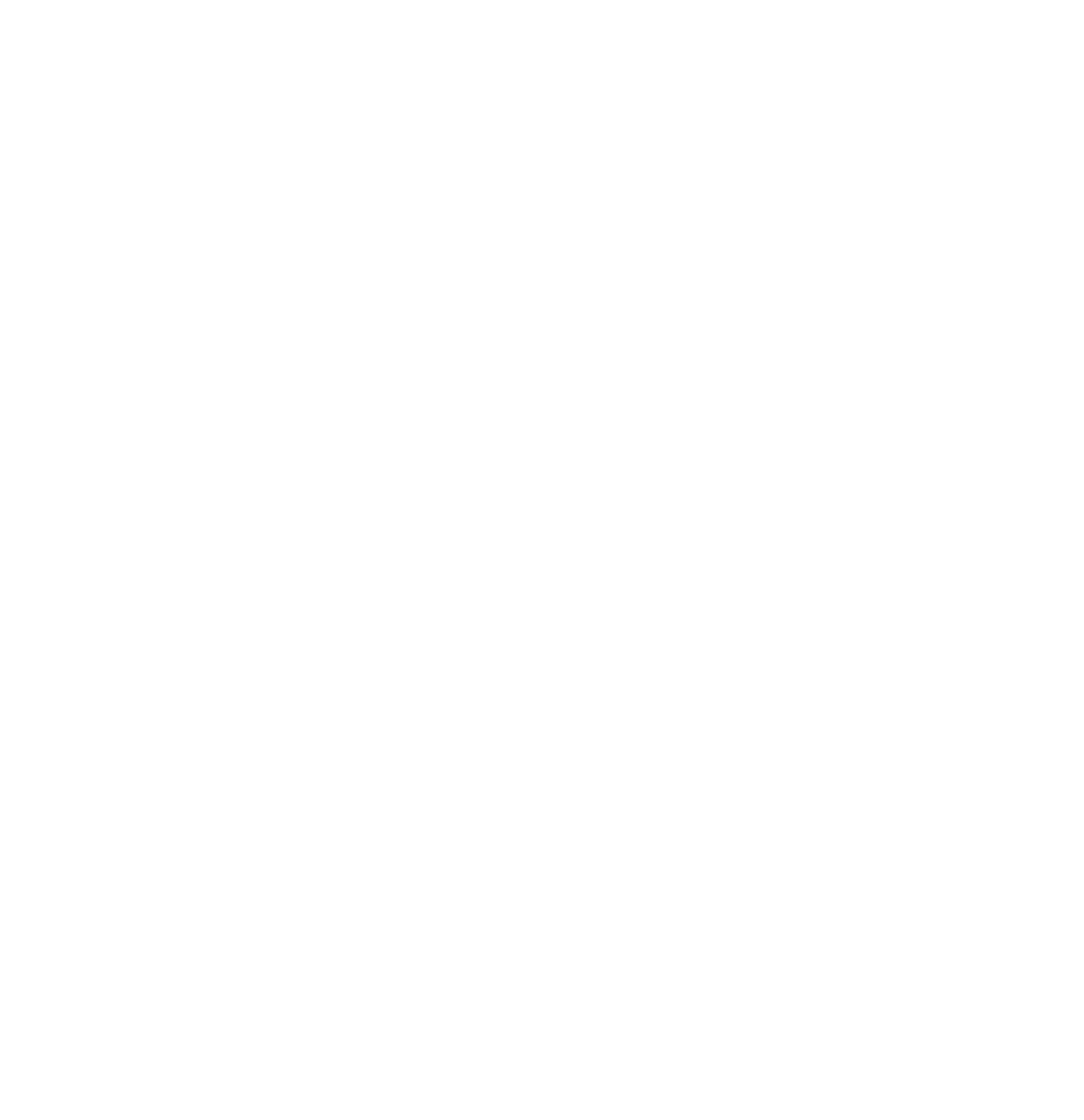
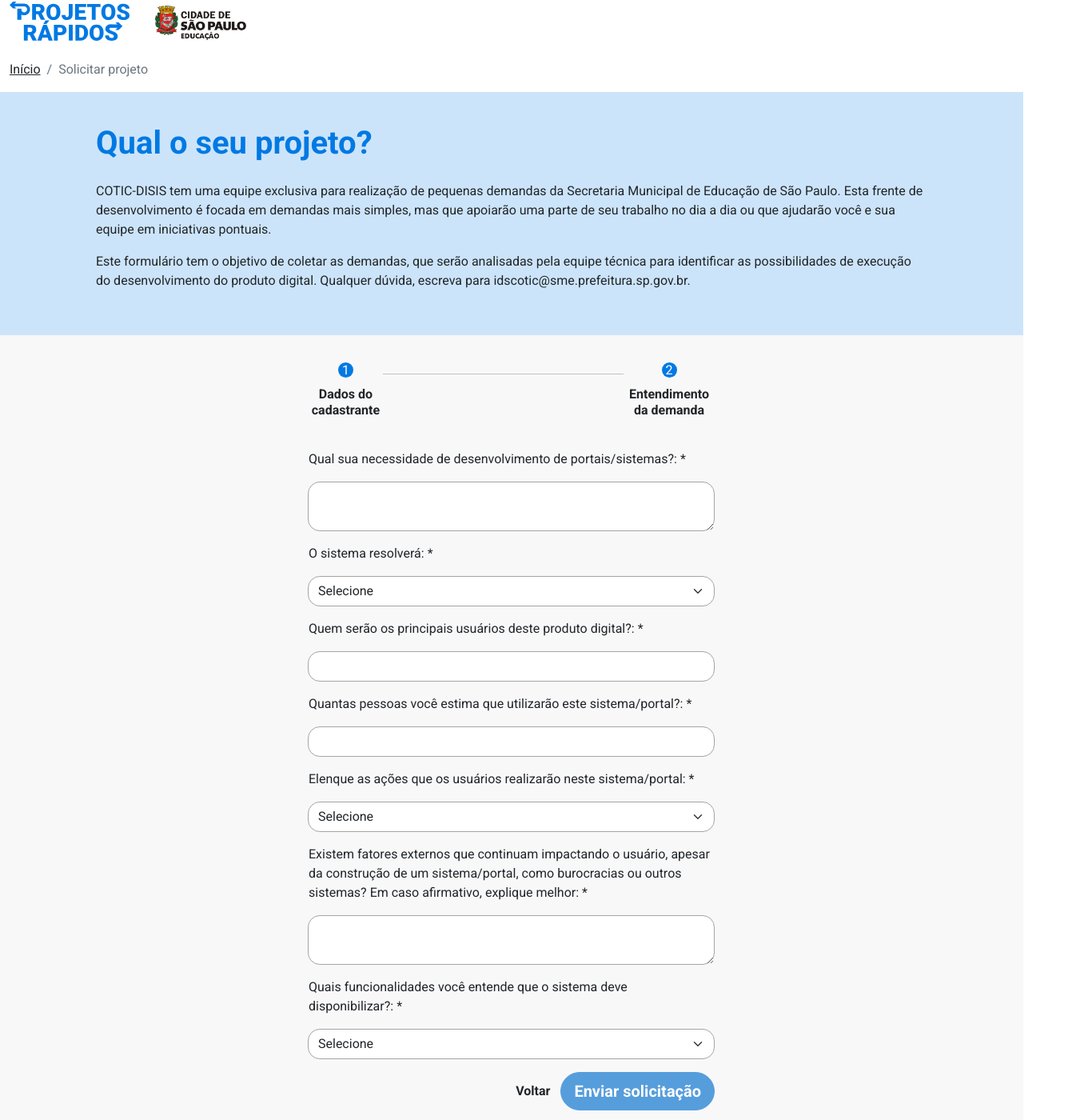
Before and after one commit to prefeiturasp/SME-ProjetosRapidos-FrontEnd, a React (Create React App) app: page /projetosrapidos/solicitar in a window 1280 px wide. Shown: the part 120-1520 px from the top of the page at 80% size, 1356 px wide, since content can reach past the window. Before the commit the page ends 800 px from the top, so only its background shows below. Built offline with nearby package versions, Linux system fonts and the light colour scheme.

Commit message:
Implementa pagina formulario de solicitacao

```diff
--- a/src/App.js
+++ b/src/App.js
@@ -1,7 +1,10 @@
 import React, { useState } from "react";
 import { Switch, Route } from "react-router-dom";
-import Home from "./components/Home/Home";
+import Home from "pages/Home/Home";
 import "resources/style/style";
+import ProjectRequestForm from "pages/ProjectRequest/ProjectRequestForm";
+import Menu from "components/MenuSuperior/Menu";
+import { Rodape } from "components/Rodape";
 
 export default function App(props){
   const initialState = {
@@ -46,6 +49,7 @@
       className={`${state.alterarFonte && "fonte-maior"}
         ${state.alterarContraste && "alto-contraste"}`}
     >
+      <Menu/>
       <Switch>
         <Route
           path="/"
@@ -53,14 +57,19 @@
           render={props => (
             <Home
               {...props}
-              alterarFonte={handleAlterarFonte}
-              alterarContraste={handleAlterarContraste}
-              focusBusca={handleFocusBusca}
-              focusBuscaAtributo={state.focusBuscaAtributo}
+            />
+          )}
+        />
+        <Route
+          path="/solicitar"
+          render={props => (
+            <ProjectRequestForm
+              {...props}
             />
           )}
         />
       </Switch>
+      <Rodape/>
     </div>
   );
 }
--- a/src/components/shared/button/Button.jsx
+++ b/src/components/shared/button/Button.jsx
@@ -8,7 +8,7 @@
   const icons = {
     'arrow-circle-alt': faArrowAltCircleRight
   };
-  const { title, iconRight, onClick, ...rest } = props;
+  const { title, iconRight, onClick, color="primary", size="lg", ...rest } = props;
 
   function handleClick(ev){
     ev.preventDefault();
@@ -17,7 +17,7 @@
 
   return (
     <button
-        className="btn btn-primary btn-large fw-bold btn-radius fs-5 my-3 w-auto"
+        className={`btn btn-${color} btn-${size} fw-bold btn-radius my-3 w-auto`}
         type="submit"
         onClick={handleClick}
         {...rest}
--- a/src/components/Home/Home.jsx
+++ b/src/pages/Home/Home.jsx
@@ -1,7 +1,5 @@
 import React, {useState} from "react";
 import { Figura1SecaoRegras, Figura2RealizarCadastro, Figura2SecaoRegras, Figura3SecaoRegras, FiguraPontosImportantes, FiguraRealizarCadastro, FiguraSecaoBanner } from "resources/assets";
-import Menu from "../MenuSuperior/Menu";
-import { Rodape } from "../Rodape";
 import Button from "components/shared/button/Button";
 
 import {FontAwesomeIcon} from "@fortawesome/react-fontawesome";
@@ -231,7 +229,7 @@
     };
 
     return (
-      <Section className="mt-5" bgColor="#F8F8F9">
+      <Section bgColor="#F8F8F9">
         <form className="d-flex justify-content-center">
           <div className="row w-100 w-lg-50 col-md-12">
             <h2 className="text-center fw-bold mb-4 px-0">
@@ -287,8 +285,6 @@
   };
 
   return (
-    <div>
-      <Menu {...props} />
     <div id="conteudo" className="w-100">
         {renderHeaderSection()}
         {renderAboutSection()}
@@ -297,7 +293,5 @@
         {renderSignupSection()}
         <Contact/>
       </div>
-      <Rodape />
-    </div>
   );
 }
--- /dev/null
+++ b/src/pages/ProjectRequest/ProjectRequestForm.jsx
@@ -0,0 +1,264 @@
+import React, {useState} from "react";
+import Button from "components/shared/button/Button";
+
+import {FontAwesomeIcon} from "@fortawesome/react-fontawesome";
+import {faCheckCircle} from "@fortawesome/free-solid-svg-icons";
+import InputText from "components/shared/input/InputText";
+import InputSelect from "components/shared/input-select/InputSelect";
+import "./step.scss";
+
+export default function ProjectRequestForm(props){
+
+  function Section({children, styleProps ={}, className='', bgColor = ''}) {
+    return(
+      <div style={{...styleProps, backgroundColor: bgColor}} className={className}>
+        <section className="container">
+          <div className="mx-md-5 p-3 px-md-5">
+            {children}
+          </div>
+        </section>
+      </div>
+    );
+  };
+
+  const renderHeaderSection = () => {
+    return (
+      <Section bgColor={"#0079E333"}>
+        <div className="row">
+          <div className="col-lg-12 p-4">
+            <h1 className="fw-bold mb-4" style={{color: '#0079E3'}}>
+              Qual o seu projeto?
+            </h1>
+            <p>
+              COTIC-DISIS tem uma equipe exclusiva para realização de pequenas demandas da Secretaria Municipal de Educação de São Paulo.
+              Esta frente de desenvolvimento é focada em demandas mais simples, mas que apoiarão uma parte de seu trabalho no dia a dia ou que ajudarão você e sua equipe em iniciativas pontuais.
+            </p>
+            <p>
+              Este formulário tem o objetivo de coletar as demandas, que serão analisadas pela equipe técnica para identificar as possibilidades de execução do desenvolvimento do produto digital.
+              Qualquer dúvida, escreva para idscotic@sme.prefeitura.sp.gov.br.
+            </p>
+          </div>
+        </div>
+      </Section>
+    );
+  }
+
+  function Contact(){
+    const resolveOptions = [
+      "Uma demanda pontual (inscrições, divulgação de eventos, entre outros)",
+      "Uma demanda contínua da minha área"
+    ];
+
+    const coordenadorias = [
+      "COTIC",
+      "COPED",
+      "CODAE",
+      "COPLAN",
+      "COCEU",
+      "COGEP",
+      "COMPS",
+      "COMAPRE",
+      "COSERV",
+      "CONT",
+      "ASCOM",
+      "AJ",
+      "ASPAR",
+      "NUTAC",
+      "Núcleo Administrativo",
+      "Outra: abrir campo de texto"
+    ];
+    const [form, setForm] = useState({
+      name: '',
+      contact: '',
+      phone: '',
+      responsible_name: '',
+      coordenadoria: '',
+
+      necessidade: '',
+      resolucoes: '',
+      principais_usuarios: '',
+      estimativa_publico: '',
+      acoes: '',
+      fatores_externos: '',
+      funcionalidades: ''
+    });
+
+    const steps = {
+      1: "Dados do cadastrante",
+      2: "Entendimento da demanda"
+    };
+
+    const actionsSelect = [
+      "Acessar informações sobre o projeto",
+      "Realizar um cadastro",
+      "Acompanhar um fluxo de processo"
+    ];
+
+    const funcionalidadesSelect = [
+      "Página Inicial",
+      "Páginas de conteúdo/informativas",
+      "Formulário de cadastro",
+      "Área para usuário realizar login",
+      "Área para visualização de fluxos de acompanhamento de processos"
+    ];
+
+    const [currentStep, setStep] = useState(2);
+
+    function handleChange(ev){
+      setForm(prev => {return {...prev, [ev.target.name]: ev.target.value}})
+    };
+
+    function canBeSubmitted(){
+      return (
+        currentStep === 1 ? (
+          form.name !== '' &&
+          form.contact !== '' &&
+          form.responsible_name &&
+          form.coordenadoria !== ''
+        ) : (
+          form.name !== '' &&
+          form.contact !== '' &&
+          form.responsible_name &&
+          form.coordenadoria !== ''
+        )
+      );
+    };
+
+    function handleNext(){
+      setStep(prev => prev + 1);
+    };
+
+    function handleBack(){
+      setStep(prev => prev - 1);
+    };
+
+    function handleSubmit(){
+
+    };
+
+    return (
+      <Section bgColor="#F8F8F9">
+        <form className="d-flex justify-content-center">
+          <div className="row my-3 w-100 w-lg-50 col-md-12">
+            <div className="step mb-3 d-flex justify-content-around">
+                <div className="text-center">
+                  <span> 1</span>
+                  <h6 className="w-100 mt-2 fw-bold">{steps[1]}</h6>
+                </div>
+                <hr width="100%"/>
+                <div className="text-center">
+                  <span> 2</span>
+                  <h6 className="w-100 mt-2 fw-bold">{steps[2]}</h6>
+                </div>
+            </div>
+            {
+              currentStep === 1 ? (
+                <>
+                <InputText
+                  label='Nome: *'
+                  name='name'
+                  value={form.name}
+                  callbackChange={handleChange}
+                />
+                <InputSelect
+                  label='Qual sua coordenadoria, assessoria ou núcleo?: *'
+                  name='coordenadoria'
+                  value={form.coordenadoria}
+                  options={coordenadorias}
+                />
+                <InputText
+                  label='Qual seu telefone/e-mail de contato?: *'
+                  name='contact'
+                  mask='phone'
+                  value={form.contact}
+                  callbackChange={handleChange}
+                />
+                <InputText
+                  label='Quem será o responsável pelo projeto?: *'
+                  name='responsible_name'
+                  value={form.responsible_name}
+                  callbackChange={handleChange}
+                />
+                </>
+              ) : currentStep === 2 ? (
+                <>
+                <InputText
+                  label='Qual sua necessidade de desenvolvimento de portais/sistemas?: *'
+                  name='necessidade'
+                  value={form.necessidade}
+                  callbackChange={handleChange}
+                  textarea
+                />
+                <InputSelect
+                  label='O sistema resolverá: *'
+                  value={form.resolucoes}
+                  options={resolveOptions}
+                />
+                <InputText
+                  label='Quem serão os principais usuários deste produto digital?: *'
+                  name='necessidade'
+                  value={form.principais_usuarios}
+                  callbackChange={handleChange}
+                />
+                <InputText
+                  label='Quantas pessoas você estima que utilizarão este sistema/portal?: *'
+                  name='necessidade'
+                  value={form.estimativa_publico}
+                  callbackChange={handleChange}
+                />
+                <InputSelect
+                  label='Elenque as ações que os usuários realizarão neste sistema/portal: *'
+                  value={form.acoes}
+                  options={actionsSelect}
+                />
+                <InputText
+                  label='Existem fatores externos que continuam impactando o usuário, apesar da construção de um sistema/portal, como burocracias ou outros sistemas? Em caso afirmativo, explique melhor: *'
+                  name='necessidade'
+                  value={form.fatores_externos}
+                  callbackChange={handleChange}
+                  textarea
+                />
+                <InputSelect
+                  label='Quais funcionalidades você entende que o sistema deve disponibilizar?: *'
+                  value={form.funcionalidades}
+                  options={funcionalidadesSelect}
+                />
+                </>
+              ) : null
+            }
+            <div className="row d-flex justify-content-end m-0">
+              {
+                currentStep > 1  && (
+                  <Button
+                    title="Voltar"
+                    color="light"
+                    size="md"
+                    onClick={handleBack}
+                  />
+                )
+              }
+              <Button
+                title={currentStep === 1 ? 'Continuar' : 'Enviar solicitação'}
+                onClick={currentStep === 1 ? handleNext : handleSubmit}
+                disabled={!canBeSubmitted()}
+              />
+            </div>
+          </div>
+        </form>
+      </Section>
+    );
+  };
+
+  return (
+    <div>
+      <nav aria-label="breadcrumb" className="container">
+        <ol class="breadcrumb">
+          <li class="breadcrumb-item"><a href="/">Início</a></li>
+          <li class="breadcrumb-item active" aria-current="page">Solicitar projeto</li>
+        </ol>
+      </nav>
+      {renderHeaderSection()}
+      <Contact/>
+    </div>
+  );
+}
--- /dev/null
+++ b/src/pages/ProjectRequest/step.scss
@@ -0,0 +1,8 @@
+.step{
+  span{
+    background: rgb(0, 121, 227);
+    border-radius: 100%;
+    color: white;
+    padding: 0 5px;
+  }
+}
```
Lines whose indentation alone changed are shown as unchanged.
